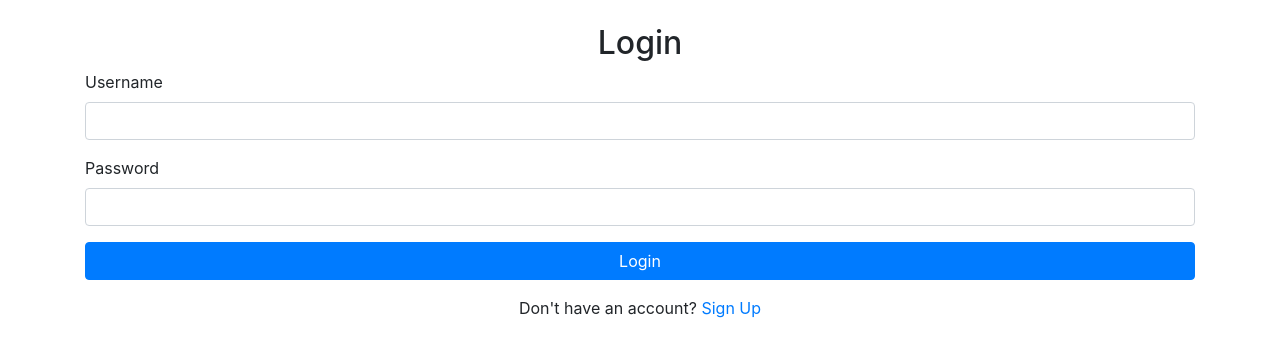
After one commit to Samandar2005/Task-Manager, a Flask app: page /login in a window 1280 px wide. The commit adds this page. Shown: the top 357 px of the page. Run offline with Flask 3, Linux system fonts and the light colour scheme; some libraries are stand-ins or nearby versions.

Commit message:
add login, signup and logout pages

```diff
--- a/app.py
+++ b/app.py
@@ -1,22 +1,88 @@
-from flask import Flask, request, redirect, url_for, render_template
-from models import db, Task
+from flask import Flask, request, redirect, url_for, render_template, flash
+from models import db, Task, User
 from config import Config
+from flask_login import LoginManager, login_user, login_required, logout_user, current_user
+import secrets
+
+secret_key = secrets.token_hex(32)
 
 app = Flask(__name__)
+app.secret_key = secret_key
 app.config.from_object(Config)
 db.init_app(app)
+
+
+# Initialize Flask-Login
+login_manager = LoginManager()
+login_manager.init_app(app)
+login_manager.login_view = 'login'
+
+
+@login_manager.user_loader
+def load_user(user_id):
+    return User.query.get(int(user_id))
+
 
 with app.app_context():
     db.create_all()
 
 
+# Signup route
+@app.route('/signup', methods=['GET', 'POST'])
+def signup():
+    if request.method == 'POST':
+        username = request.form.get('username')
+        password = request.form.get('password')
+
+        if User.query.filter_by(username=username).first():
+            flash('Username already exists!')
+            return redirect(url_for('signup'))
+
+        new_user = User(username=username)
+        new_user.set_password(password)
+        db.session.add(new_user)
+        db.session.commit()
+        flash('Account created successfully! You can now log in.')
+        return redirect(url_for('login'))
+
+    return render_template('signup.html')
+
+
+# Login route
+@app.route('/login', methods=['GET', 'POST'])
+def login():
+    if request.method == 'POST':
+        username = request.form.get('username')
+        password = request.form.get('password')
+        user = User.query.filter_by(username=username).first()
+
+        if user and user.check_password(password):
+            login_user(user)
+            return redirect(url_for('index'))
+
+        flash('Invalid username or password!')
+
+    return render_template('login.html')
+
+
+# Logout route
+@app.route('/logout')
+@login_required
+def logout():
+    logout_user()
+    flash('You have been logged out.')
+    return redirect(url_for('login'))
+
+
 @app.route('/')
+@login_required
 def index():
     tasks = Task.query.all()
     return render_template('index.html', tasks=tasks)
 
 
 @app.route('/add', methods=['POST'])
+@login_required
 def add_task():
     title = request.form.get('title')
     description = request.form.get('description')
@@ -27,6 +93,7 @@ def add_task():
 
 
 @app.route('/delete/<int:task_id>')
+@login_required
 def delete_task(task_id):
     task = Task.query.get(task_id)
     if task:
@@ -36,6 +103,7 @@ def delete_task(task_id):
 
 
 @app.route('/update/<int:task_id>', methods=['POST'])
+@login_required
 def update_task(task_id):
     task = Task.query.get(task_id)
     if task:
@@ -45,6 +113,7 @@ def update_task(task_id):
 
 
 @app.route('/archive')
+@login_required
 def archive_tasks():
     completed_tasks = Task.query.filter_by(status='completed').all()
     for task in completed_tasks:
--- /dev/null
+++ b/templates/login.html
@@ -0,0 +1,25 @@
+<!DOCTYPE html>
+<html lang="en">
+<head>
+    <meta charset="UTF-8">
+    <title>Login</title>
+    <link rel="stylesheet" href="https://stackpath.bootstrapcdn.com/bootstrap/4.5.2/css/bootstrap.min.css">
+</head>
+<body>
+    <div class="container my-4">
+        <h2 class="text-center">Login</h2>
+        <form action="/login" method="POST">
+            <div class="form-group">
+                <label for="username">Username</label>
+                <input type="text" class="form-control" name="username" required>
+            </div>
+            <div class="form-group">
+                <label for="password">Password</label>
+                <input type="password" class="form-control" name="password" required>
+            </div>
+            <button type="submit" class="btn btn-primary btn-block">Login</button>
+        </form>
+        <p class="text-center mt-3">Don't have an account? <a href="{{ url_for('signup') }}">Sign Up</a></p>
+    </div>
+</body>
+</html>
```
Also changed, not shown: models.py (+13 -2 lines), templates/index.html (+33 -3 lines), templates/signup.html (added, +25 -0 lines), instance/tasks.db.
